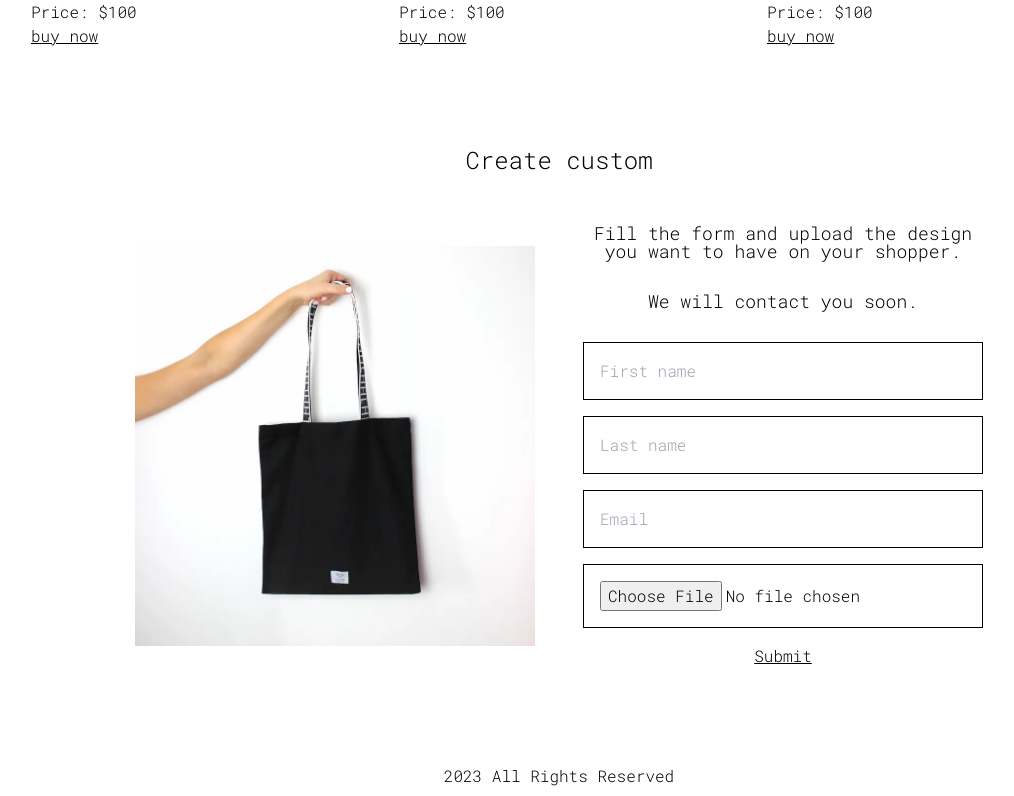
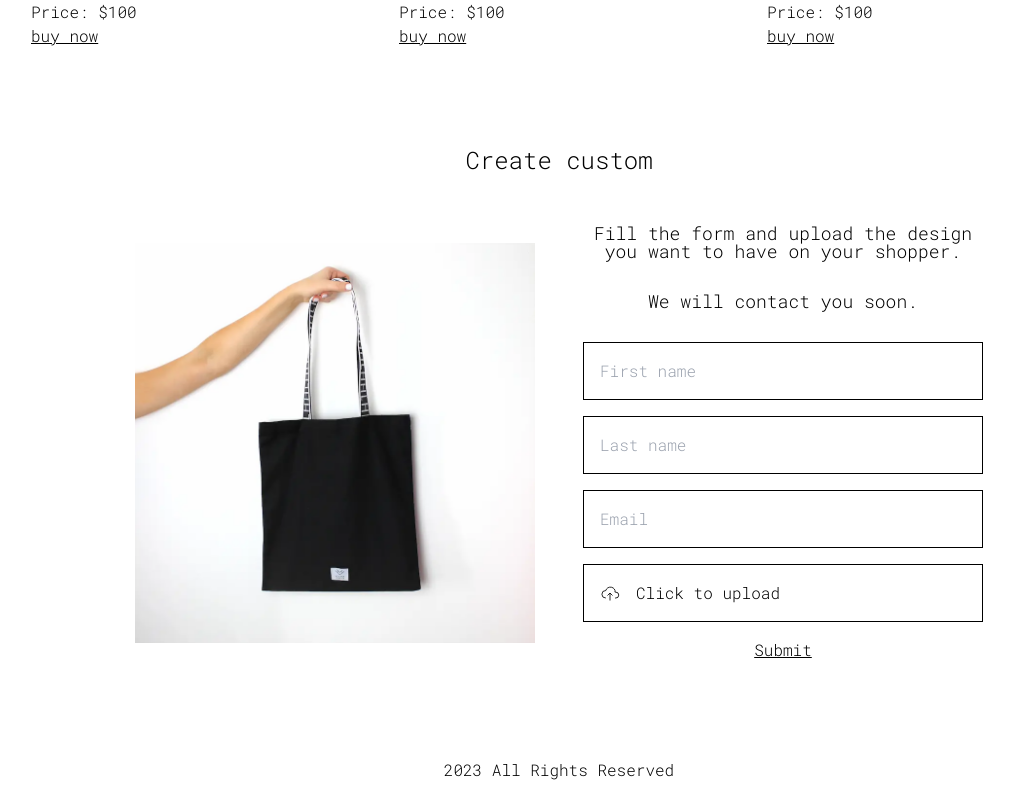
Before and after one commit to Ler4onok/vbag, a Next.js app: page / in a window 1280 px wide. Shown: the part 1112-1908 px from the top of the page, without its empty margins (81-1095 px from the left). Built offline with nearby package versions, Linux system fonts and the light colour scheme; no server answers.

Commit message:
beautify upload

```diff
--- a/components/Form.tsx
+++ b/components/Form.tsx
@@ -3,6 +3,7 @@
 import React from "react";
 import { useForm, SubmitHandler } from "react-hook-form";
 import { addCustomDesign, uploadFile } from "@firebase/utils";
+import UploadIcon from "./icons/Upload";
 
 // todo: add eslint rule - remove unused imports
 enum ECustomFormInputs {
@@ -58,8 +59,17 @@ const Form = () => {
             />
           );
         })}
+
+        <label
+          htmlFor="file-upload"
+          className="custom-file-upload w-[400px] p-4 border border-black flex justify-start items-center gap-4"
+        >
+          <UploadIcon />
+          <p>Click to upload</p>
+        </label>
         <input
-          className="w-[400px] p-4 border border-black"
+          id="file-upload"
+          className="hidden"
           type="file"
           {...register("file")}
         />
--- /dev/null
+++ b/components/icons/Upload.tsx
@@ -0,0 +1,20 @@
+import React from 'react'
+
+const UploadIcon = () => {
+  return (
+    <svg
+    className="h-5 w-5 text-black"
+    viewBox="0 0 24 24"
+    stroke-width="1"
+    stroke="currentColor"
+    fill="none"
+  >
+    <path stroke="none" d="M0 0h24v24H0z" />
+    <path d="M7 18a4.6 4.4 0 0 1 0 -9h0a5 4.5 0 0 1 11 2h1a3.5 3.5 0 0 1 0 7h-1" />
+    <polyline points="9 15 12 12 15 15" />
+    <line x1="12" y1="12" x2="12" y2="21" />
+  </svg>
+  )
+}
+
+export default UploadIcon;
```
